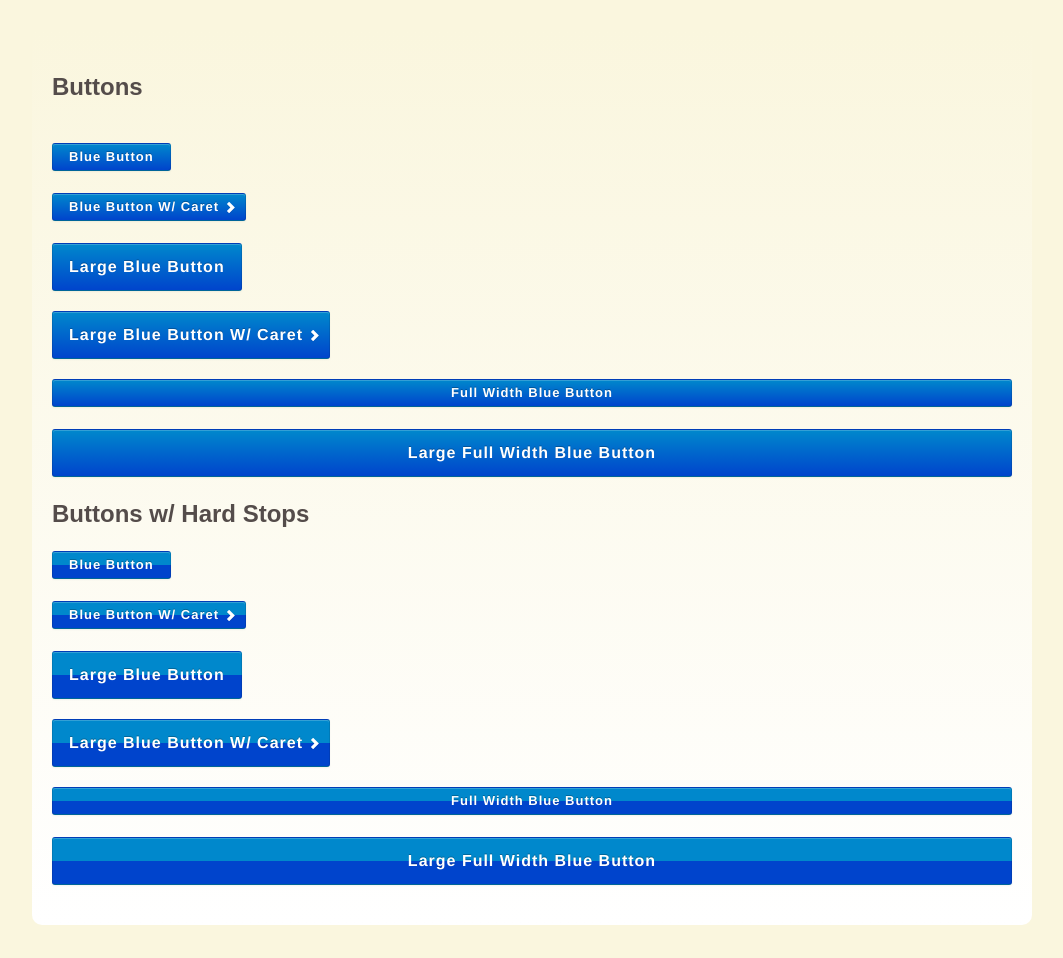
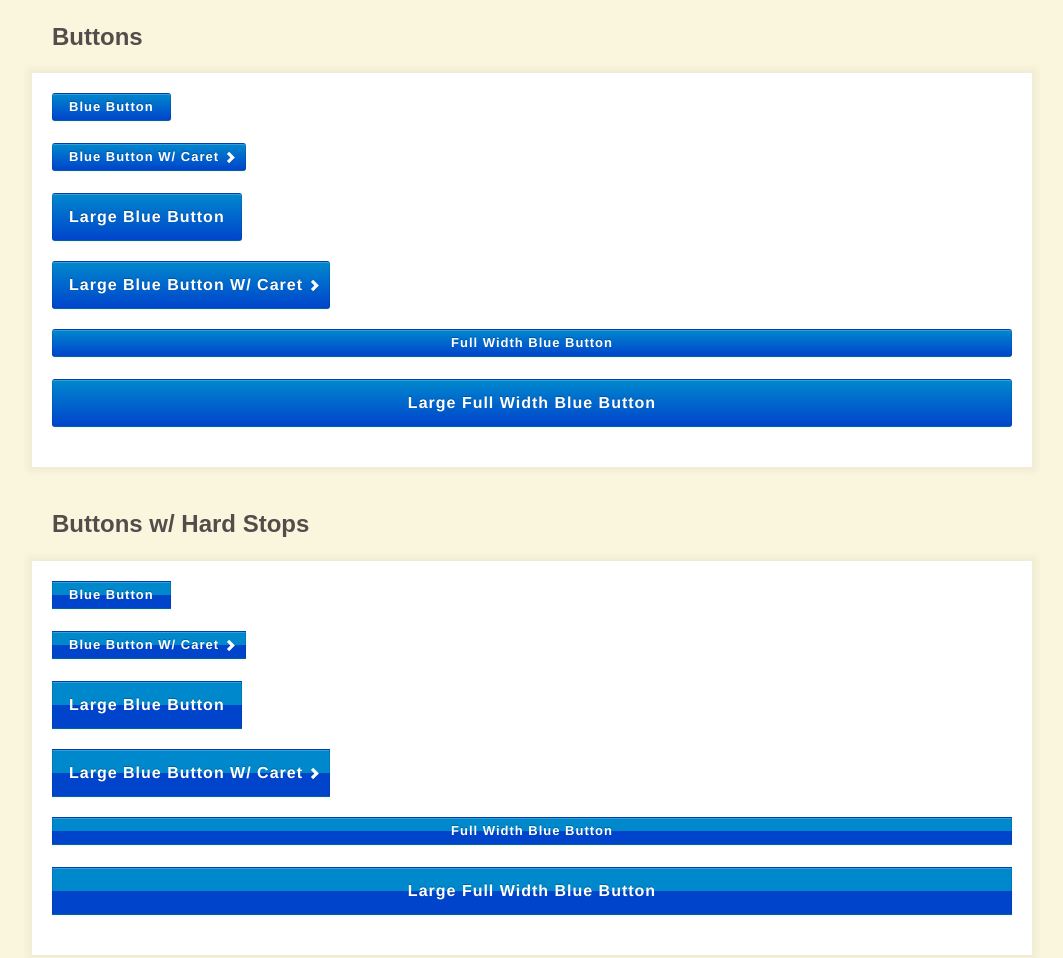
Before and after one commit to bkengle/scss-buttons, a plain HTML site: page index.html in a window 1280 px wide. Shown: the whole page, without its empty margins (108-1171 px from the left). Before the commit the page ends 925 px from the top, so only its background shows below. Drawn offline with nearby package versions, Linux system fonts and the light colour scheme.

Commit message:
updated meow

```diff
--- a/index.html
+++ b/index.html
@@ -19,13 +19,12 @@
     <!--[if lt IE 7]>
         <p class="browsehappy">You are using an <strong>outdated</strong> browser. Please <a href="http://browsehappy.com/">upgrade your browser</a> to improve your experience.</p>
     <![endif]-->
-
+    <div class="row-fluid row-header">
+      <div class="span12">
+        <h2>Buttons</h2>
+      </div>
+    </div>
     <section>
-      <div class="row-fluid">
-        <div class="span12">
-          <h2>Buttons</h2>
-        </div>
-      </div>
       <div class="row-fluid">
         <div class="span12">
           <button class="btn btn-blue">Blue Button</button>
@@ -56,7 +55,13 @@
           <button class="btn btn-blue btn-large full-wide">large Full width Blue Button</button>
         </div>
       </div>
-      <h2>Buttons w/ Hard Stops</h2>
+    </section>
+    <div class="row-fluid row-header">
+      <div class="span12">
+        <h2>Buttons w/ Hard Stops</h2>
+      </div>
+    </div>
+    <section>
       <div class="row-fluid">
         <div class="span12">
           <button class="btn btn-blue btn-hard-stop">Blue Button</button>
--- a/scss/_mixins.scss
+++ b/scss/_mixins.scss
@@ -9,6 +9,7 @@
   @include box-shadow(inset 0 1px 0 rgba(255, 255, 255, 0.2), 0 1px 2px rgba(0, 0, 0, 0.05));
   &:hover { background: $bottom-color; }
   &.btn-hard-stop {
+  	@include border-radius(0);
   	@include background-image(linear-gradient(top, $top-color 0%,$top-color 50%,$bottom-color 50%,$bottom-color 100%));
   	&:hover { background: $bottom-color; }
   }
--- a/scss/app.scss
+++ b/scss/app.scss
@@ -11,15 +11,23 @@ html, body {
 
 section {
 	max-width: 960px;
-	margin: 30px auto 0 auto;
+	margin: 0 auto 20px auto;
 	padding: 20px;
-	@include background-image(linear-gradient(#faf6de, white ));
-	@include border-radius(0 0 10px 10px);
+	background: white;
+	@include box-shadow(0 0 5px 5px rgba(235, 231, 206, .6));
+	// @include border-radius(10px);
 }
 
-.row-fluid { margin-bottom: 20px; }
+.row-fluid {
+	margin-bottom: 20px;
+	&.row-header {
+		max-width: 960px;
+		margin: 0 auto;
+		padding: 0 20px;
+	}
+}
 
-button {
+.btn {
 	position: relative;
 	padding: 4px 16px;
 	margin: 0 10px 0 0;
```
Also changed, not shown: css/app.css.
